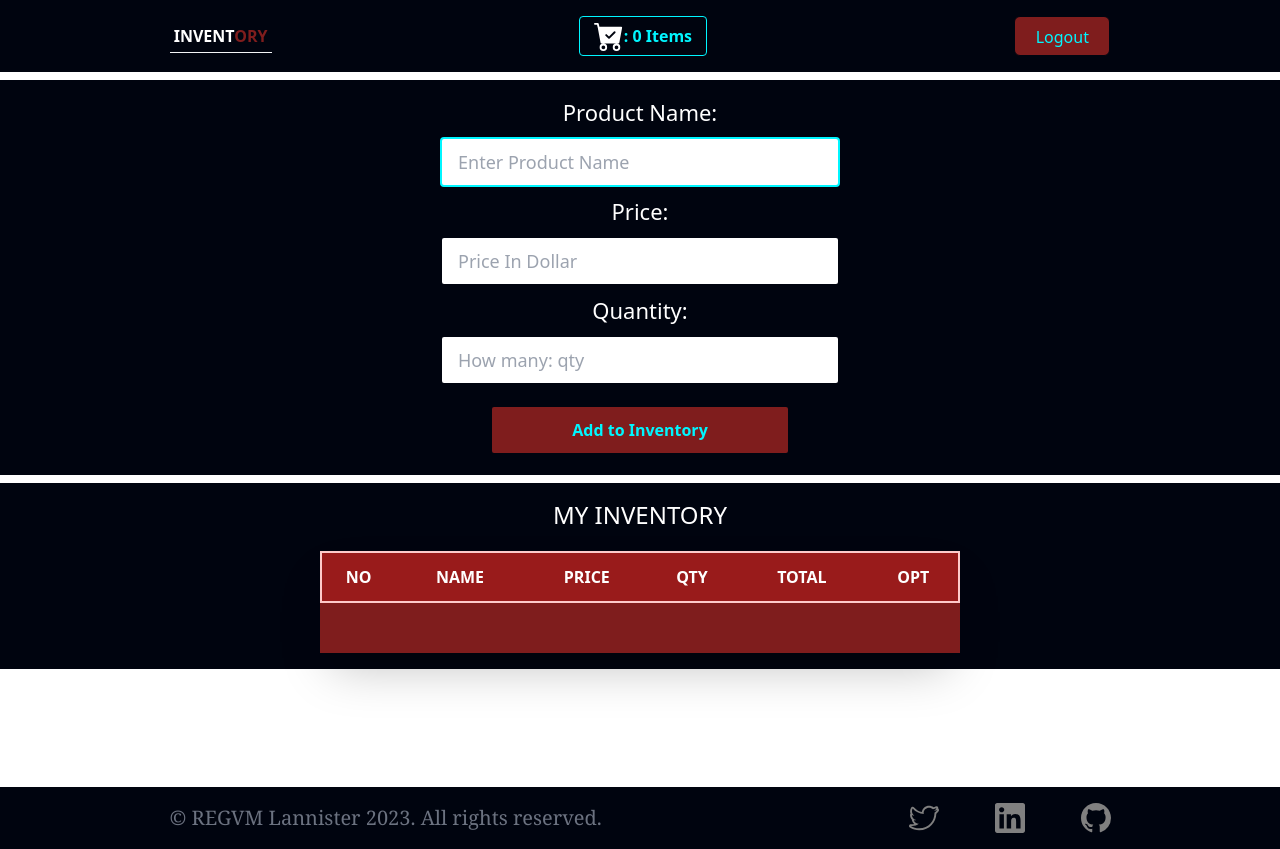
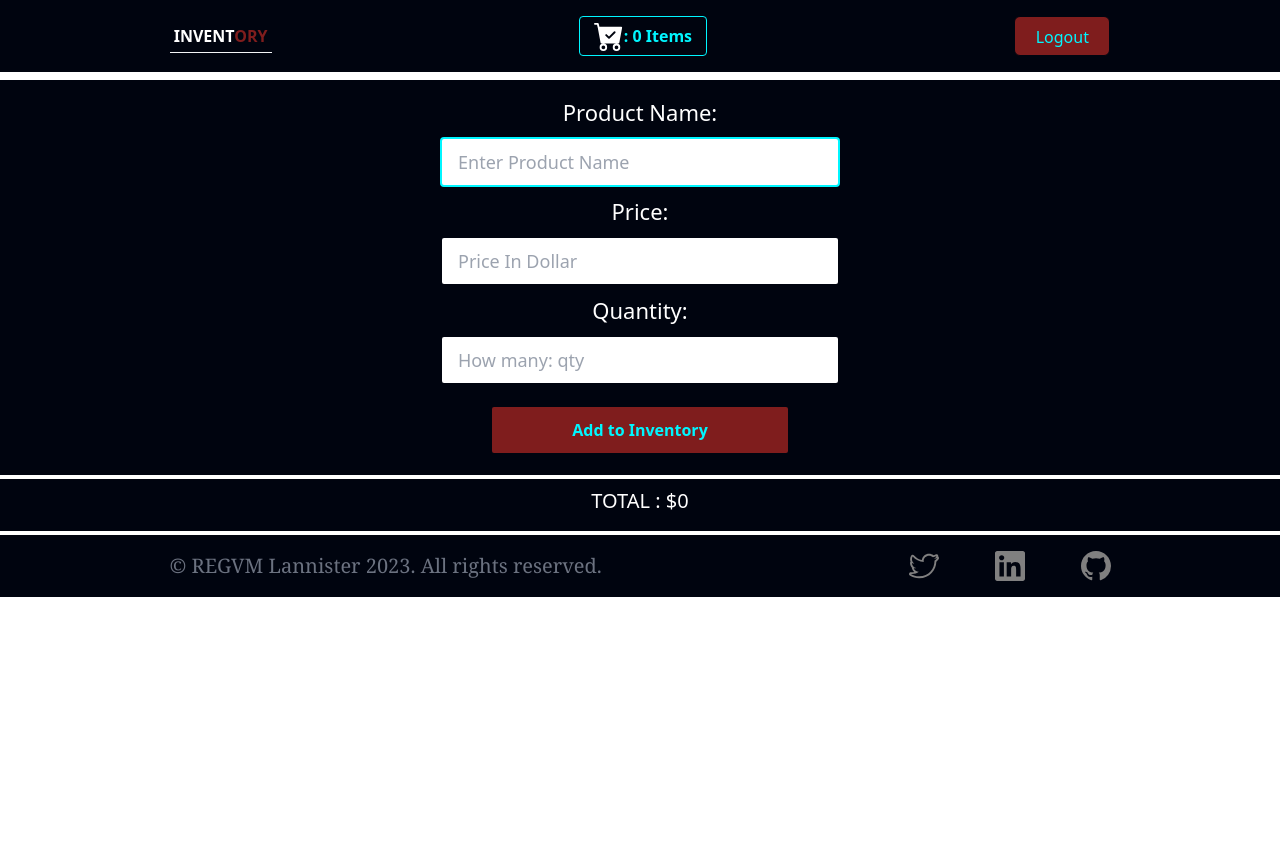
Before and after one commit to MickeyLannister17/My-React-Inventory-App, a React (Vite) app: page / in a window 1280 px wide. Both pictures are taken after typing "Sample", "name@example.com" into the empty fields and a click on the button "Login". After the commit the page ends 800 px from the top, so only its background shows below. Built offline with nearby package versions, Linux system fonts and the light colour scheme; the HTML template or start-up script is replaced by a standard one.

Commit message:
Final Commit

```diff
--- a/package.json
+++ b/package.json
@@ -14,7 +14,8 @@
     "react-dom": "^18.2.0",
     "react-hook-form": "^7.41.5",
     "react-icons": "^4.7.1",
-    "react-redux": "^8.0.5"
+    "react-redux": "^8.0.5",
+    "react-uuid": "^2.0.0"
   },
   "devDependencies": {
     "@types/react": "^18.0.26",
--- a/src/components/InventaryInput.jsx
+++ b/src/components/InventaryInput.jsx
@@ -2,41 +2,40 @@ import React from "react";
 import { useForm } from "react-hook-form";
 import { useDispatch, useSelector } from "react-redux";
 import { inventoryActions } from "../store/cartSlice";
+import { useId } from "react";
+import uuid from "react-uuid";
 
 const InventaryInput = () => {
+  // const id = useId();
   // const inventoryItem = useSelector((state) => state.inventory.inventoryList);
   // console.log(inventoryItem);
-  // const dispatch = useDispatch();
+  const dispatch = useDispatch();
 
-  // const addToInventory = (e) => {
-  //   e.preventDefault();
+  const addToInventory = (e) => {
+    e.preventDefault();
 
-  //   const formData = e.target;
-  //   const newProduct = {
-  //     product: formData.product.value,
-  //     price: formData.price.value,
-  //     quantity: formData.quantity.value,
-  //   };
-  //   console.log(newProduct);
+    const formData = e.target;
+    const newProduct = {
+      id: uuid(),
+      product: formData.product.value,
+      price: formData.price.value,
+      quantity: formData.quantity.value,
+    };
+    // console.log(newProduct);
 
-  //   dispatch(inventoryActions.addToInventory(newProduct));
-  // };
-  const { register, handleSubmit, watch } = useForm();
-  const onSubmit = (data) => console.log(data);
-  console.log(watch("product"));
+    dispatch(inventoryActions.addToInventory(newProduct));
+  };
+
   return (
     <div className="max-w-[1640px] mx-auto  mt-2">
       <div className="flex flex-col justify-center items-center bg-primary mx-auto py-4">
-        <form
-          onSubmit={handleSubmit(onSubmit)}
-          className="flex flex-col text-white"
-        >
+        <form onSubmit={addToInventory} className="flex flex-col text-white">
           <label className="text-[22px] text-center" htmlFor="product_name">
             Product Name:
           </label>
           <input
             type="text"
-            {...register("product")}
+            name="product"
             placeholder="Enter Product Name"
             className="px-4 py-4 mb-2 text-[18px] font-semiBold text-center md:text-left mt-2 min-w-[300px] md:min-w-[400px] h-[50px] rounded
              bg-primary md:bg-white border-2 border-white md:border-secondary text-secondary md:text-primary"
@@ -46,7 +45,8 @@ const InventaryInput = () => {
           </label>
           <input
             type="number"
-            {...register("price")}
+            name="price"
+            min={1}
             placeholder="Price In Dollar"
             className="px-4 py-4 mb-2 text-[18px] font-semiBold text-center md:text-left mt-2 min-w-[300px] md:min-w-[400px] h-[50px] rounded
              bg-primary md:bg-white border-2 border-white md:border-primary text-secondary md:text-primary"
@@ -56,7 +56,8 @@ const InventaryInput = () => {
           </label>
           <input
             type="number"
-            {...register("quantity")}
+            name="quantity"
+            min={1}
             placeholder="How many: qty"
             className="px-4 py-4 mb-2 text-[18px] font-semiBold text-center md:text-left mt-2 min-w-[300px] md:min-w-[400px] h-[50px] rounded
              bg-primary md:bg-white text-secondary md:text-primary border-white md:border-primary border-2"
--- a/src/components/Inventory.jsx
+++ b/src/components/Inventory.jsx
@@ -1,13 +1,30 @@
 import { BsFillCartCheckFill } from "react-icons/bs";
+import { useDispatch, useSelector } from "react-redux";
+import { inventoryActions } from "../store/cartSlice";
 
 function Inventory() {
-  let quantity = 0;
+  const inventoryItem = useSelector((state) => state.inventory.inventoryList);
+
+  const cartTotalQuantity = inventoryItem.reduce(
+    (accumulator, item) => accumulator + item.quantity,
+    0
+  );
+  const dispatch = useDispatch();
+  cartTotalQuantity;
+
+  const showInventory = () => {
+    dispatch(inventoryActions.setShowInventory());
+  };
+  // let quantity = 0;
 
   return (
     <div className="">
-      <button className="text-secondary flex items-center justify-center font-semibold border border-secondary py-2 w-32 rounded h-10">
-        <BsFillCartCheckFill size={30} color="white" className="" />: {quantity}{" "}
-        Items
+      <button
+        onClick={showInventory}
+        className="text-secondary flex items-center justify-center font-semibold border border-secondary py-2 w-32 rounded h-10"
+      >
+        <BsFillCartCheckFill size={30} color="white" className="" />:{" "}
+        {cartTotalQuantity} Items
       </button>
     </div>
   );
--- a/src/components/InventoryItems.jsx
+++ b/src/components/InventoryItems.jsx
@@ -1,16 +1,32 @@
 import React from "react";
-import InventoryItem from "./InventoryItem";
-import { useSelector } from "react-redux";
+import { useDispatch, useSelector } from "react-redux";
+import { inventoryActions } from "../store/cartSlice";
+
 function InventoryItems() {
   const inventoryItem = useSelector((state) => state.inventory.inventoryList);
+  // const addId = useSelector((state) => state.inventory.inventoryList);
   console.log(inventoryItem);
+  const dispatch = useDispatch();
+
+  const removeItem = (id) => {
+    dispatch(inventoryActions.removeFromInventory(id));
+  };
+  const addItem = (id) => {
+    dispatch(inventoryActions.addToItems(id));
+  };
+  // const cartTotalPrice = inventoryItem.reduce(
+  //   (accumulator, item) => accumulator + item.price * item.quantity,
+  //   0
+  // );
+
   return (
-    <div className=" max-w-[1640px] mx-auto h-[300px] mt-2 overflow-scroll">
-      <div className="flex flex-col justify-center items-center bg-primary mx-auto py-4">
-        <h1 className="text-white uppercase font-semiBold text-2xl mb-5">
+    <div className=" max-w-[1640px] mx-auto h-[300px] mt-2 bg-primary overflow-scroll">
+      <div className="flex flex-col justify-center items-center bg-primary mx-auto py-2">
+        <h1 className="text-white uppercase font-semiBold text-2xl mb-1 pb-3">
           My Inventory
         </h1>
-        <table className="bg-red-900 shadow-2xl border-2 border-red-200 min-w-[330px] h-[50px] md:w-6/12 font-extralight overflow-hidden">
+        {/* <div className="bg-secondary">TotalCartPrice: {cartTotalPrice}</div> */}
+        <table className="bg-red-900 shadow-2xl border-2 border-red-200 min-w-[330px] h-[50px] md:w-6/12 font-extralight ">
           <thead className="text-white">
             <tr>
               <th className="py-3 bg-red-800">NO</th>
@@ -22,26 +38,33 @@ function InventoryItems() {
             </tr>
           </thead>
 
-          <tbody className="bg-red-900 text-center h-[50px]">
-            {inventoryItem.map((item, id) => {
-              return (
-                <tr
-                  className="bg-red-300 hover:bg-red-100 hover:scale-105 cursor-pointer duration-300"
-                  key={id}
-                >
+          {inventoryItem.map((item, id) => {
+            return (
+              <tbody key={id} className="bg-red-900 text-center h-[50px]">
+                <tr className="bg-red-300 hover:bg-red-100 hover:scale-105 cursor-pointer duration-300">
                   <td>{id}</td>
                   <td>{item.product}</td>
                   <td>{item.price}</td>
                   <td>{item.quantity}</td>
-                  <td>{item.totalPrice}</td>
+                  <td>{item.totalPrice * item.quantity}</td>
                   <td>
-                    <button className="mr-6 mx-auto">-</button>
-                    <button className="ml-6 mx-auto">+</button>
+                    <button
+                      onClick={() => removeItem(item.id)}
+                      className=" mx-auto"
+                    >
+                      -
+                    </button>
+                    <button
+                      onClick={() => addItem(item.id)}
+                      className="ml-6 mx-auto"
+                    >
+                      +
+                    </button>
                   </td>
                 </tr>
-              );
-            })}
-          </tbody>
+              </tbody>
+            );
+          })}
         </table>
       </div>
     </div>
--- a/src/components/Layout.jsx
+++ b/src/components/Layout.jsx
@@ -1,16 +1,21 @@
 import React from "react";
+import { useSelector } from "react-redux";
 import Footer from "./Footer";
 import Header from "./Header";
 import InventaryInput from "./InventaryInput";
+import Inventory from "./Inventory";
 import InventoryItems from "./InventoryItems";
+import TotalPrice from "./TotalPrice";
 
 function Layout() {
+  const showInventory = useSelector((state) => state.inventory.showInventory);
   return (
     <React.Fragment>
       <div>
         <Header />
         <InventaryInput />
-        <InventoryItems />
+        {showInventory && <InventoryItems />}
+        <TotalPrice />
         <Footer />
       </div>
     </React.Fragment>
--- /dev/null
+++ b/src/components/TotalPrice.jsx
@@ -0,0 +1,20 @@
+import React from "react";
+import { useSelector } from "react-redux";
+
+const TotalPrice = () => {
+  const inventoryItem = useSelector((state) => state.inventory.inventoryList);
+  const cartTotalPrice = inventoryItem.reduce(
+    (accumulator, item) => accumulator + item.price * item.quantity,
+    0
+  );
+
+  return (
+    <div className="flex flex-col justify-center items-center bg-primary mx-auto pt-2 mt-1">
+      <h3 className="text-white uppercase font-semiBold text-xl mb-1 pb-3">
+        Total : ${cartTotalPrice}
+      </h3>
+    </div>
+  );
+};
+
+export default TotalPrice;
--- a/src/store/cartSlice.js
+++ b/src/store/cartSlice.js
@@ -5,33 +5,47 @@ const inventorySlice = createSlice({
   initialState: {
     inventoryList: [],
     totalQuantity: 0,
-    showCart: false,
+    showInventory: false,
   },
   reducers: {
     addToInventory(state, action) {
       const newItem = action.payload;
+      state.inventoryList.push({
+        id: newItem.id,
+        product: newItem.product,
+        price: Number(newItem.price),
+        quantity: Number(newItem.quantity),
+        totalPrice: Number(newItem.price),
+      });
+      //   A function to check if an existing item is available
+      //   const existingItem = state.inventoryList.find(
+      //     (item) => item.id === newItem.id
+      //   );
 
-      //A function to check if an existing item is available
-      const existingItem = state.inventoryList.find(
-        (item) => item.id === newItem.id
-      );
+      //   if (existingItem) {
+      //     existingItem.quantity++;
+      //     existingItem.price += newItem.price;
+      //   } else {
+      //
+      //   }
+    },
+    addToItems(state, action) {
+      const id = action.payload;
+      const item = state.inventoryList.find((item) => item.id === id);
+      item.quantity++;
+    },
 
-      if (existingItem) {
-        existingItem.quantity++;
-        existingItem.price += newItem.price;
-      } else {
-        state.inventoryList.push({
-          id: newItem.id,
-          product: newItem.product,
-          price: newItem.price,
-          quantity: newItem.quantity,
-          totalPrice: newItem.price,
-        });
-      }
+    removeFromInventory(state, action) {
+      const id = action.payload;
+      const item = state.inventoryList.find((item) => item.id === id);
+      item.quantity < 1
+        ? (state.inventoryList = state.inventoryList.filter(
+            (invent) => invent.id !== item.id
+          ))
+        : item.quantity--;
     },
-    removeFromInventory() {},
-    setShowCart() {
-      state.showCart = true;
+    setShowInventory(state) {
+      state.showInventory = !state.showInventory;
     },
   },
 });
```
Also changed, not shown: 1 other file (tests, documents, lock files or other folders).
